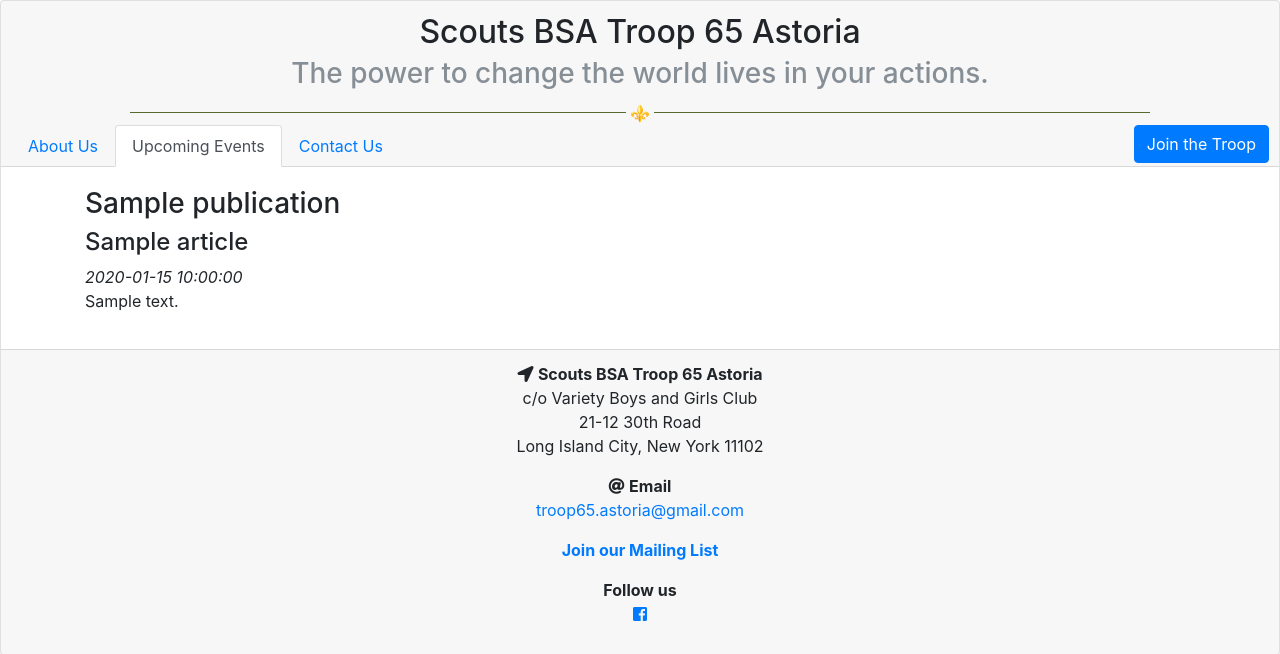
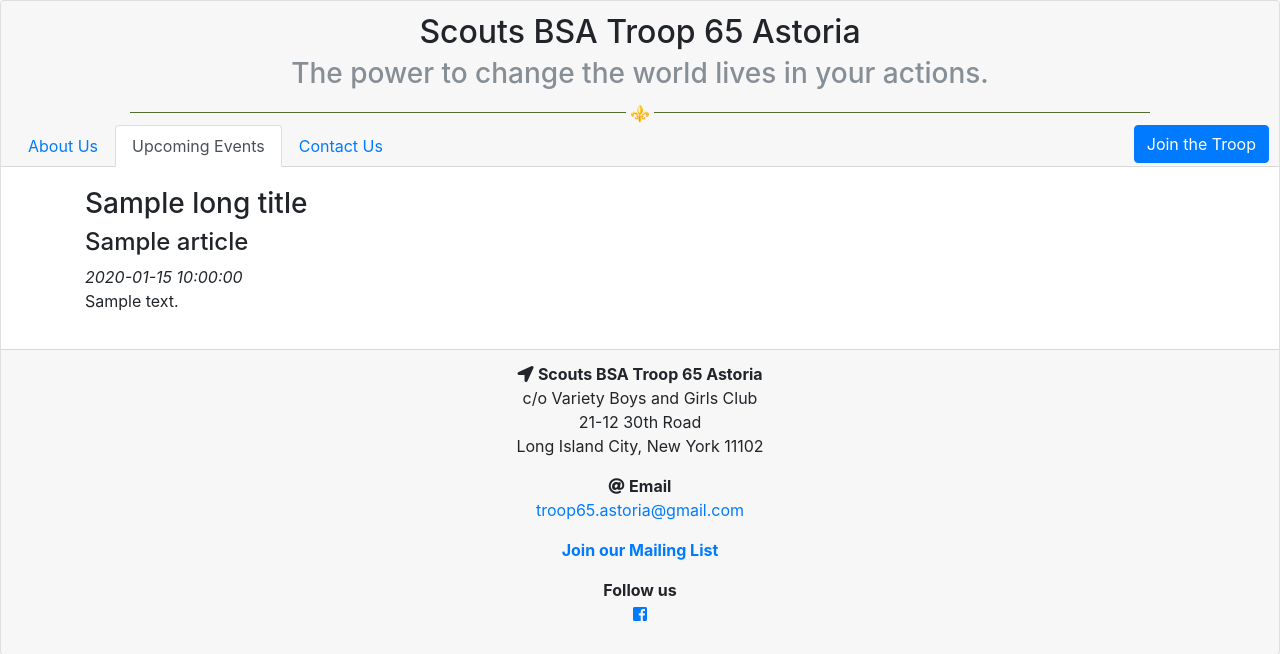
Before and after one commit to t65q/t65q.org, a Flask app: template t65q/templates/pub.html in a window 1280 px wide. Shown: the top 654 px of the page. Run offline with Flask 2, Linux system fonts and the light colour scheme; the template is opened without the code that fills it: most values are stand-ins (such as "Sample title", 1, 10 or a date in 2020); some libraries are stand-ins or nearby versions.

Commit message:
adjust publication title

```diff
--- a/t65q/app.py
+++ b/t65q/app.py
@@ -54,8 +54,8 @@
 
 @app.route('/scoutmaster')
 def scoutmaster():
-    return get_news('scoutmaster')
+    return get_news('scoutmaster', "Scoutmaster's Minutes")
 
-def get_news(publication):
+def get_news(publication, long_title):
     feed = feedparser.parse(RSS_FEEDS[publication])
-    return render_template('pub.html', articles=feed['entries'], publication=publication)
+    return render_template('pub.html', articles=feed['entries'], publication=publication, long_title=long_title)
--- a/t65q/templates/pub.html
+++ b/t65q/templates/pub.html
@@ -3,7 +3,7 @@
 {% block content %}
 <div class="row">
     <div class="container">
-        <h3>{{ publication }}</h3>
+        <h3>{{ long_title }}</h3>
         {% for article in articles %}
         <h4>{{ article.title }}</h4>
         <i>{{ article.published }}</i>
```
